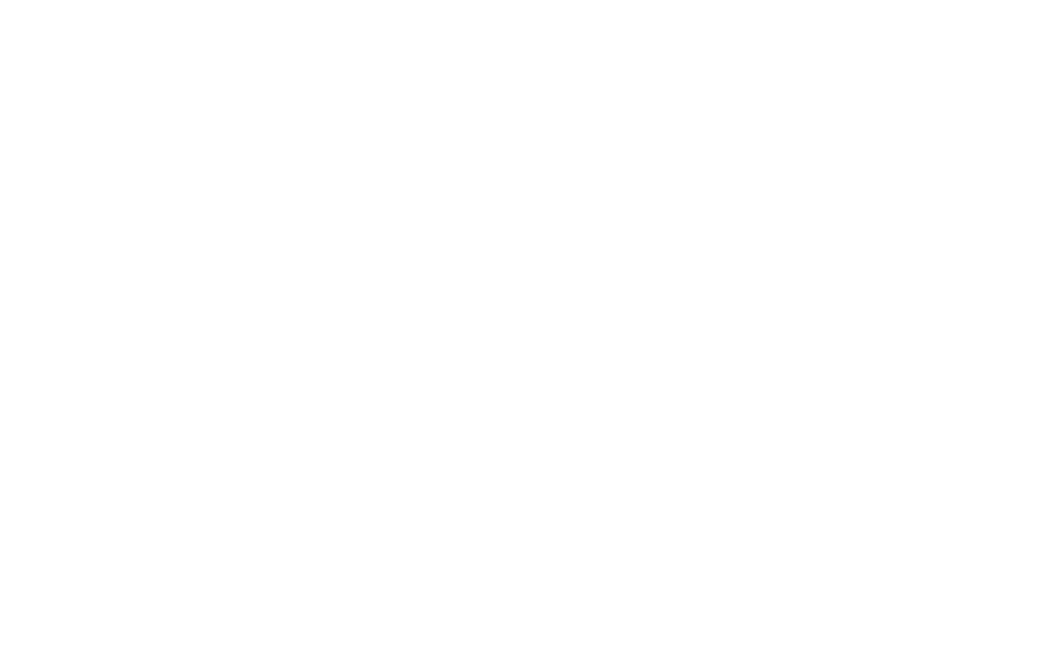
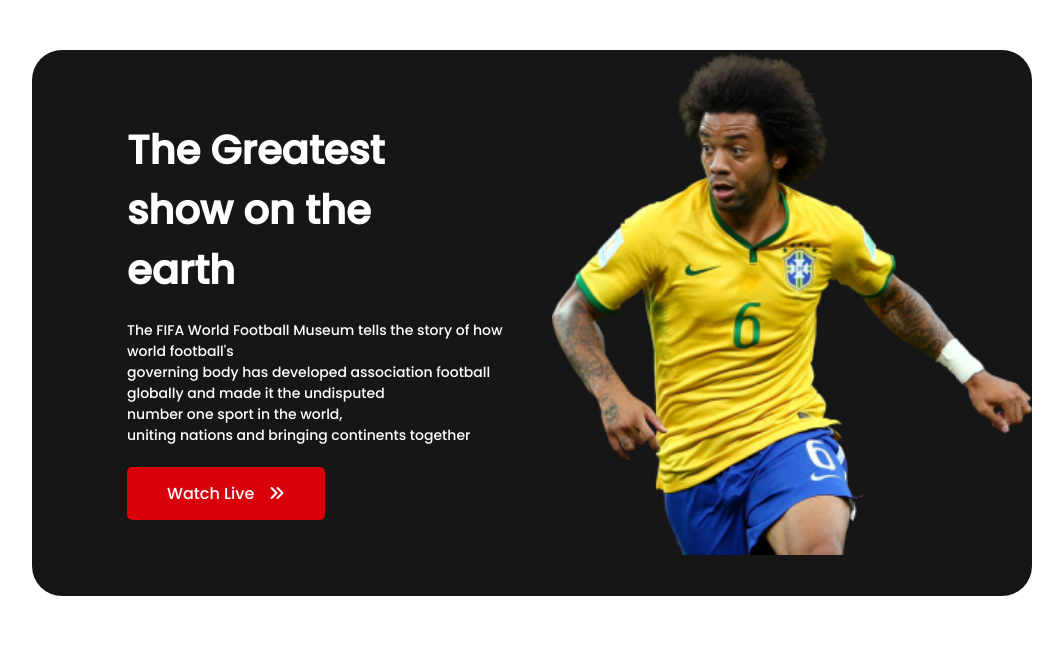
Before and after one commit to 440Siddik/assign-2, a plain HTML site: page index.html in a window 1280 px wide. Shown: the whole page, without its empty margins (108-1171 px from the left). Drawn offline with Linux system fonts and the light colour scheme.

Commit message:
top sec done

```diff
--- a/index.html
+++ b/index.html
@@ -5,8 +5,32 @@
   <meta http-equiv="X-UA-Compatible" content="IE=edge">
   <meta name="viewport" content="width=device-width, initial-scale=1.0">
   <title>World Cup</title>
+  <!-- stylesheet -->
+  <link rel="stylesheet" href="styles/style.css">
+  <!-- font awesome link  -->
+  <script src="https://kit.fontawesome.com/7aa2cf6b05.js" crossorigin="anonymous"></script>
 </head>
 <body>
+  <!-- Top section -->
+  <main>
+      <header class="top-sec">
+    <div class="top-area">
+      <div class="text-area">
+        <h1>The Greatest <br> show on the <br> earth</h1>
+        <p>The FIFA World Football Museum tells the story of how world football's <br>governing body has developed association football <br>globally and made it the undisputed <br> number one sport in the world, <br> uniting nations and bringing continents together</p>
+        <div>
+          <a href="#" class="link-btn">Watch Live <i class="fa-solid fa-angles-right"></i></a>
+        </div>
+      </div>
+      <div class="top-banner">
+        <img src="assets/Banner Image.png" alt="Marcelo img">
+      </div>
+    </div>
+  </header>
+  <!-- Main section  -->
+  <section class="main-sec">
 
+  </section>
+  </main>
 </body>
 </html>
--- a/styles/style.css
+++ b/styles/style.css
@@ -0,0 +1,78 @@
+/* google fonts poppins */
+@import url("https://fonts.googleapis.com/css2?family=Poppins:wght@500&display=swap");
+
+/* universal selector */
+* {
+  margin: 0;
+  padding: 0;
+  box-sizing: border-box;
+}
+body {
+  font-family: "Poppins", sans-serif;
+}
+main {
+  display: flex;
+  justify-content: center;
+}
+/* top area style  */
+.top-area {
+  display: flex;
+  justify-content: space-around;
+}
+.top-sec {
+  width: 1321px;
+  height: 546px;
+  background-color: #161616;
+  color: white;
+  margin-top: 50px;
+  margin-left: 140px;
+  margin-right: 140px;
+  border-radius: 30px;
+}
+.text-area {
+  padding-top: 70px;
+  padding-left: 95px;
+  padding-right: 24px;
+  padding-bottom: 111px;
+}
+.text-area > h1 {
+  margin-bottom: 20px;
+  font-size: 40px;
+}
+.text-area > p {
+  margin-bottom: 35px;
+  font-size: 14px;
+}
+/* link button style  */
+@keyframes still {
+  from {
+    background-color: #dd0000;
+  }
+  to {
+    background-color: rgb(168, 0, 190);
+  }
+}
+.link-btn {
+  background-color: #dd0000;
+  text-decoration: none;
+  color: #ffffff;
+  font-weight: 400;
+  padding: 15px 40px;
+  border-radius: 5px;
+  animation: still 0.6s ease-in-out 0.3s infinite alternate;
+  animation-play-state: running;
+}
+.link-btn > a {
+  font-size: 20px;
+}
+.link-btn > i {
+  margin-left: 10px;
+}
+/* banner style  */
+.top-banner {
+  width: 581px;
+  height: 613px;
+}
+.top-banner > img {
+  width: 100%;
+}
```
